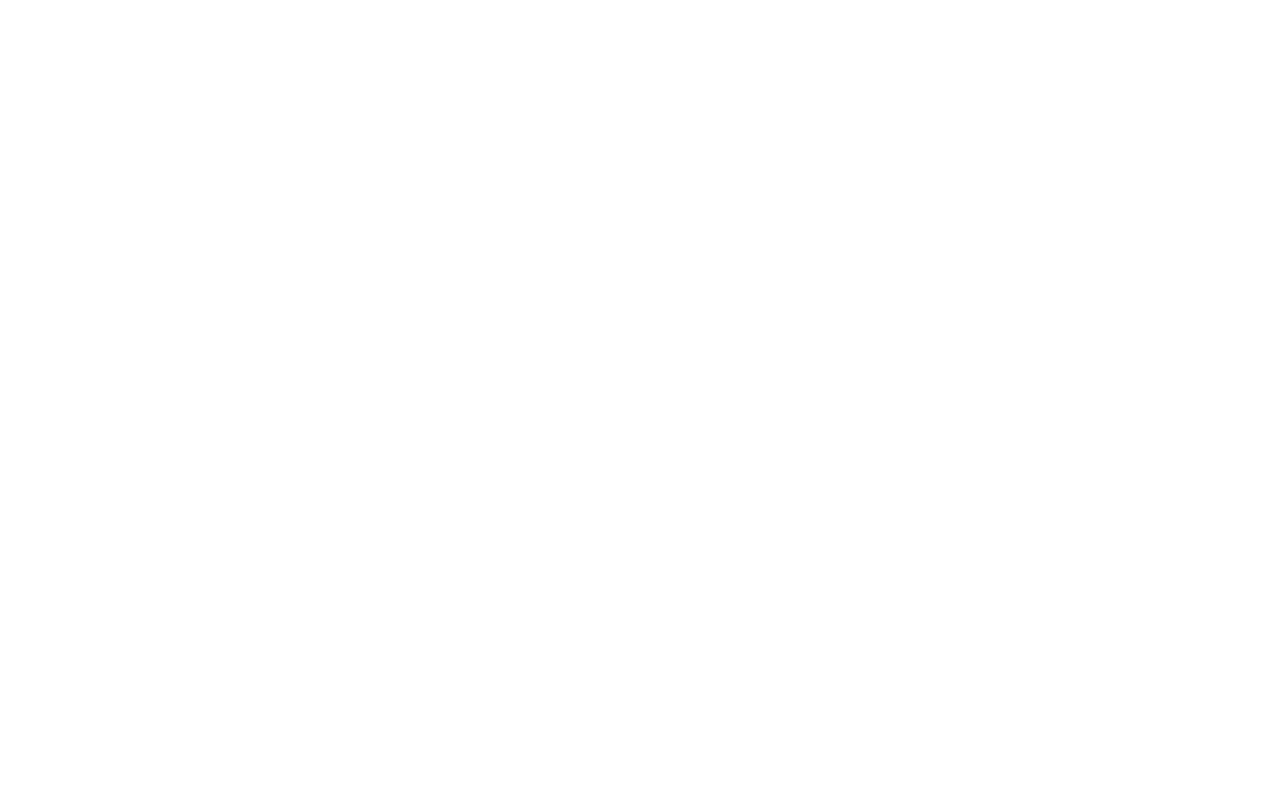
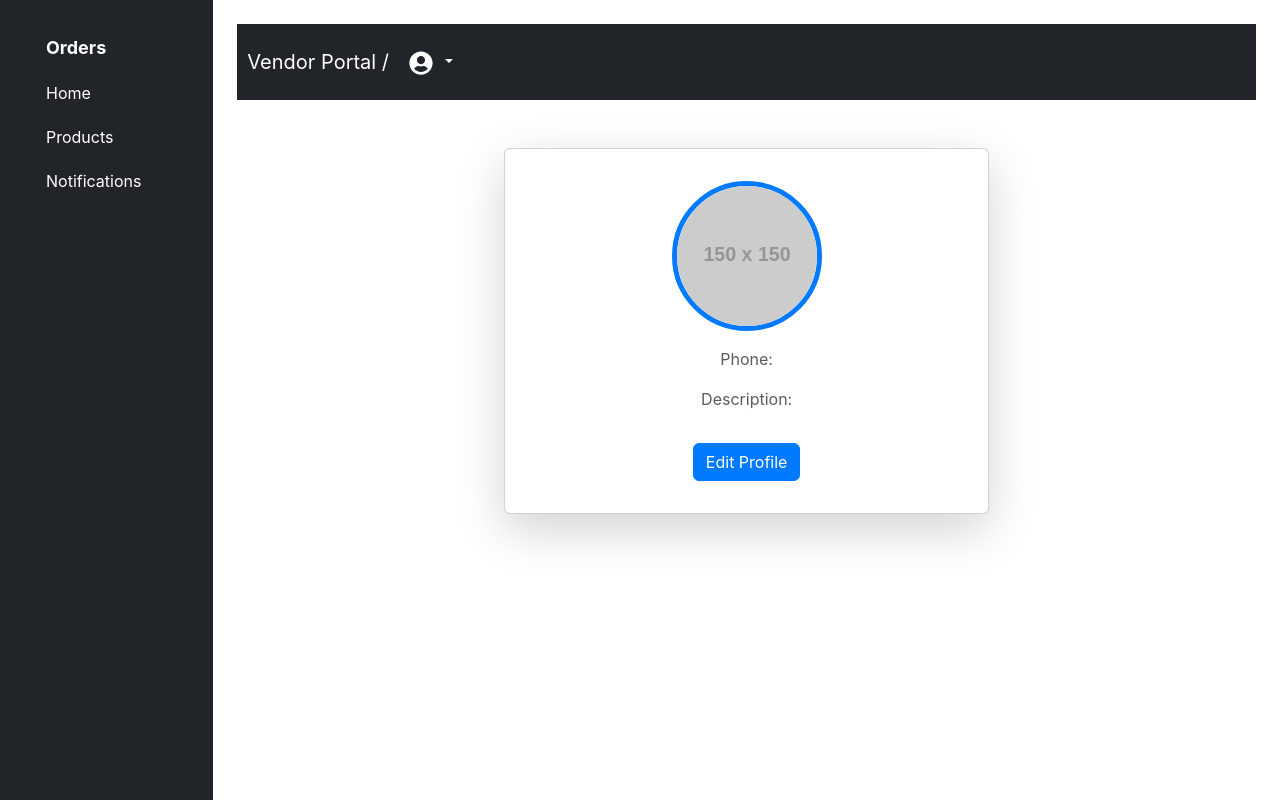
Before and after one commit to IT21016202/Trendify-admin-web-app, a React (Create React App) app: page /profile in a window 1280 px wide. Before the commit this address had no page. Built offline with nearby package versions, Linux system fonts and the light colour scheme.

Commit message:
header change, logout added, notification added

```diff
--- a/package.json
+++ b/package.json
@@ -11,11 +11,13 @@
     "@testing-library/user-event": "^13.5.0",
     "axios": "^1.7.7",
     "chart.js": "^4.4.4",
+    "lucide-react": "^0.453.0",
     "react": "^18.3.1",
     "react-bootstrap": "^2.10.5",
     "react-chartjs-2": "^5.2.0",
     "react-data-table-component": "^7.6.2",
     "react-dom": "^18.3.1",
+    "react-icons": "^5.3.0",
     "react-paginate": "^8.2.0",
     "react-router-dom": "^6.26.2",
     "react-scripts": "5.0.1",
--- a/src/App.js
+++ b/src/App.js
@@ -12,6 +12,8 @@
 import EditProduct from "./components/EditProduct";
 import Adminproducts from "./components/Adminproducts";
 import Admininventory from "./components/Admininventory";
+import UserProfile from "./pages/UserProfile";
+import Notifications from "./pages/Notifications";
 
 function App() {
   return (
@@ -22,6 +24,7 @@
           <Route path="/login" element={<Login />} />
           <Route path="/register" element={<Register />} />
           <Route path="/orders" element={<Orders />} />
+          <Route path="/profile" element={<UserProfile />} />
 
           <Route path="/admin" element={<Admin />} />
           <Route path="/admin/vendors" element={<Vendors />} />
@@ -29,7 +32,8 @@
           <Route path="/admin/products" element={<Adminproducts />} />
           <Route path="/admin/inventory" element={<Admininventory />} />
 
-          <Route path="/vendor" element={<Vendor />} />
+          <Route path="/vendor" element={<Vendor/>} />
+          <Route path="/vendor/notifications" element={<Notifications/>} />
           <Route path="/vendor/product/edit/:id" element={<EditProduct />} />
         </Routes>
       </BrowserRouter>
--- a/src/layouts/Vendorlayout.js
+++ b/src/layouts/Vendorlayout.js
@@ -32,6 +32,7 @@
 
   return (
     <Container fluid>
+
       <Row>
         {/* Sidebar */}
         <Col md={2} className="bg-dark vh-100">
@@ -133,6 +134,19 @@
               </Nav.Link>
             </Nav.Item>
 
+            {/* Notifications Navigation */}
+            <Nav.Item>
+              <Nav.Link
+                as={Link}
+                to="/vendor/notifications"
+                className={`text-white ${
+                  location.pathname === "/vendor/notifications" ? "active" : ""
+                }`}
+              >
+                Notifications
+              </Nav.Link>
+            </Nav.Item>
+
             {/* Products Navigation */}
           </Nav>
         </Col>
--- a/src/layouts/Vendornav.js
+++ b/src/layouts/Vendornav.js
@@ -1,7 +1,12 @@
 import React, { useEffect, useState } from "react";
+import { useNavigate } from "react-router-dom";
+import Swal from "sweetalert2"; // Import SweetAlert
+import { FaUserCircle } from "react-icons/fa"; // Import FontAwesome User Icon
+import { Navbar, Nav, NavDropdown } from "react-bootstrap"; // Import Bootstrap components
 
 const Vendornav = () => {
   const [userName, setUserName] = useState("");
+  const navigate = useNavigate();
 
   useEffect(() => {
     const storedUserData = localStorage.getItem("userData");
@@ -9,42 +14,66 @@
     if (storedUserData) {
       const user = JSON.parse(storedUserData);
       console.log(user); // Access user properties like user.name, user.email, etc.
-
       setUserName(user.name);
     } else {
       console.error("No user data found in localStorage.");
     }
   }, []);
 
+  // Function to handle logout
+  const handleLogout = () => {
+    // Show SweetAlert2 confirmation dialog
+    Swal.fire({
+      title: "Are you sure?",
+      text: "You will be logged out!",
+      icon: "warning",
+      showCancelButton: true,
+      confirmButtonColor: "#3085d6",
+      cancelButtonColor: "#d33",
+      confirmButtonText: "Yes, log me out!",
+      cancelButtonText: "Cancel",
+    }).then((result) => {
+      if (result.isConfirmed) {
+        // If confirmed, remove user data and redirect
+        localStorage.removeItem("userData");
+        Swal.fire("Logged Out!", "You have been logged out.", "success");
+
+        // Redirect to login page
+        navigate("/login");
+      }
+    });
+  };
+
   return (
     <div>
-      {" "}
-      <nav className="navbar navbar-expand-lg navbar-dark bg-dark">
-        <a
-          className="navbar-brand"
-          href="#"
-          style={{ color: "white", margin: "10px" }}
-        >
+      <Navbar bg="dark" variant="dark" expand="lg">
+        <Navbar.Brand href="#" style={{ margin: "10px" }}>
           Vendor Portal /
-        </a>
-
-        <span className="navbar-text"> Welcome, {userName}</span>
-        <button
-          className="navbar-toggler"
-          type="button"
-          data-toggle="collapse"
-          data-target="#navbarText"
-          aria-controls="navbarText"
-          aria-expanded="false"
-          aria-label="Toggle navigation"
-        >
-          <span className="navbar-toggler-icon"></span>
-        </button>
-        <div
-          className="collapse navbar-collapse justify-content-center"
-          id="navbarText"
-        ></div>
-      </nav>
+        </Navbar.Brand>
+        <Navbar.Toggle aria-controls="basic-navbar-nav" />
+        <Navbar.Collapse id="basic-navbar-nav">
+          <Nav className="ml-auto">
+            <NavDropdown
+              title={
+                <>
+                  <FaUserCircle size={24} style={{ marginRight: "8px" }} />
+                  {userName}
+                </>
+              }
+              id="userProfileDropdown"
+            >
+              <NavDropdown.Item onClick={() => navigate("/profile")}>
+                Profile
+              </NavDropdown.Item>
+              <NavDropdown.Item href="#">Settings</NavDropdown.Item>
+              <NavDropdown.Divider />
+              <NavDropdown.Item className="text-danger" onClick={handleLogout}>
+                Logout
+              </NavDropdown.Item>
+            </NavDropdown>
+          </Nav>
+        </Navbar.Collapse>
+      </Navbar>
     </div>
   );
 };
--- /dev/null
+++ b/src/pages/Notifications.js
@@ -0,0 +1,106 @@
+import React, { useEffect, useState } from "react";
+import axios from "axios";
+import Vendorlayout from "../layouts/Vendorlayout";
+import Vendornav from "../layouts/Vendornav";
+
+
+const Notifications = () => {
+  const [notifications, setNotifications] = useState([]);
+  const [loading, setLoading] = useState(true);
+  const [error, setError] = useState("");
+
+  const vendorId = "67024168be53270045c37650"; // Example vendor ID
+  const API_URL = `https://localhost:7022/api/Notification/getbyvendor/${vendorId}`;
+
+  useEffect(() => {
+    const fetchNotifications = async () => {
+      try {
+        const response = await axios.get(API_URL);
+        console.log("API Response:", response.data);
+        if (Array.isArray(response.data)) {
+          setNotifications(response.data);
+        } else {
+          throw new Error("Unexpected response format");
+        }
+      } catch (error) {
+        setError(error.message);
+      } finally {
+        setLoading(false);
+      }
+    };
+
+    fetchNotifications();
+  }, [API_URL]);
+
+  if (loading) return <div className="loading-spinner">Loading...</div>;
+  if (error) return <div className="error-message">Error: {error}</div>;
+
+  return (
+    <Vendorlayout>
+      <Vendornav />
+      <div className="notifications-container">
+        <h2 className="notifications-title">Notifications</h2>
+        {notifications.length > 0 ? (
+          <ul className="notifications-list">
+            {notifications.map((notification) => (
+              <li key={notification.id} className="notification-card">
+                <strong>{notification.message}</strong>
+                <p>Product ID: {notification.productId}</p>
+                <p>Vendor ID: {notification.vendorId}</p>
+              </li>
+            ))}
+          </ul>
+        ) : (
+          <p>No notifications available.</p>
+        )}
+      </div>
+      <style>
+        {`.notifications-container {
+  padding: 20px;
+  background-color: #f8f9fa; /* Light background */
+  border-radius: 8px;
+  box-shadow: 0 2px 10px rgba(0, 0, 0, 0.1);
+}
+
+.notifications-title {
+  font-size: 24px;
+  margin-bottom: 15px;
+  color: #333; /* Dark text */
+}
+
+.notifications-list {
+  list-style-type: none;
+  padding: 0;
+}
+
+.notification-card {
+  background-color: #fff; /* White card background */
+  border: 1px solid #dee2e6; /* Light border */
+  border-radius: 6px;
+  padding: 15px;
+  margin-bottom: 10px;
+  transition: box-shadow 0.3s; /* Smooth shadow transition */
+}
+
+.notification-card:hover {
+  box-shadow: 0 4px 20px rgba(0, 0, 0, 0.2); /* Shadow effect on hover */
+}
+
+.loading-spinner {
+  text-align: center;
+  font-size: 20px;
+  color: #007bff; /* Blue color for loading */
+}
+
+.error-message {
+  color: red;
+  text-align: center;
+  font-size: 18px;
+}
+`}
+      </style>
+    </Vendorlayout>
+  );
+};
+
+export default Notifications;
--- /dev/null
+++ b/src/pages/UserProfile.js
@@ -0,0 +1,80 @@
+import React, { useEffect, useState } from "react";
+import { Container, Row, Col, Card, Button } from "react-bootstrap";
+import Vendorlayout from "../layouts/Vendorlayout";
+import Vendornav from "../layouts/Vendornav";
+
+
+const UserProfile = () => {
+  const [user, setUser] = useState({});
+
+  useEffect(() => {
+    // Fetch user data from localStorage or an API
+    const storedUserData = localStorage.getItem("userData");
+
+    if (storedUserData) {
+      const userData = JSON.parse(storedUserData);
+      setUser(userData);
+    } else {
+      console.error("No user data found.");
+    }
+  }, []);
+
+  return (
+    <Vendorlayout>
+        <Vendornav />
+    <Container className="mt-5">
+      <Row className="justify-content-center">
+        <Col md={6}>
+          <Card className="shadow-lg p-3 mb-5 bg-white rounded">
+            <Card.Body className="text-center">
+              <div className="profile-image mb-3">
+                <img
+                  src="https://via.placeholder.com/150"
+                  alt="User Avatar"
+                  className="rounded-circle"
+                  style={{ width: "150px", height: "150px" }}
+                />
+              </div>
+
+              <h3 className="mb-3">{user.name}</h3>
+              <p className="text-muted">{user.email}</p>
+              <p className="text-muted">Phone: {user.phoneNumber}</p>
+              <p className="text-muted">Description: {user.description}</p>
+
+              <Button variant="primary" className="mt-3">
+                Edit Profile
+              </Button>
+            </Card.Body>
+          </Card>
+        </Col>
+      </Row>
+      <style>
+        /* Add this CSS to your global styles or component-specific CSS file */
+        {`.profile-image img {
+            border: 5px solid #007bff;
+            }
+
+            .card {
+            transition: transform 0.3s;
+            }
+
+            .card:hover {
+            transform: scale(1.05);
+            }
+
+            .btn-primary {
+            background-color: #007bff;
+            border-color: #007bff;
+            }
+
+            .btn-primary:hover {
+            background-color: #0056b3;
+            border-color: #004085;
+        }`}
+      </style>
+    </Container>
+    </Vendorlayout>
+  );
+};
+
+export default UserProfile;
--- a/src/pages/Vendor.js
+++ b/src/pages/Vendor.js
@@ -178,6 +178,7 @@
   return (
     <Vendorlayout>
       <div>
+
         <Vendornav />
 
         <div
--- a/src/pages/login.js
+++ b/src/pages/login.js
@@ -54,7 +54,7 @@
         }
       }
     } catch (error) {
-      console.error("Error during login:", error.response.data);
+      //console.error("Error during login:", error.response.data);
       let errorMessage = "An error occurred. Please try again.";
       if (
         error.response &&
```
Also changed, not shown: src/components/Orders.js (+106 -42 lines), src/components/UpdateOrderModal.js (+13 -13 lines), src/components/ViewOrderModal.js (+36 -18 lines), 1 other file (tests, documents, lock files or other folders).
